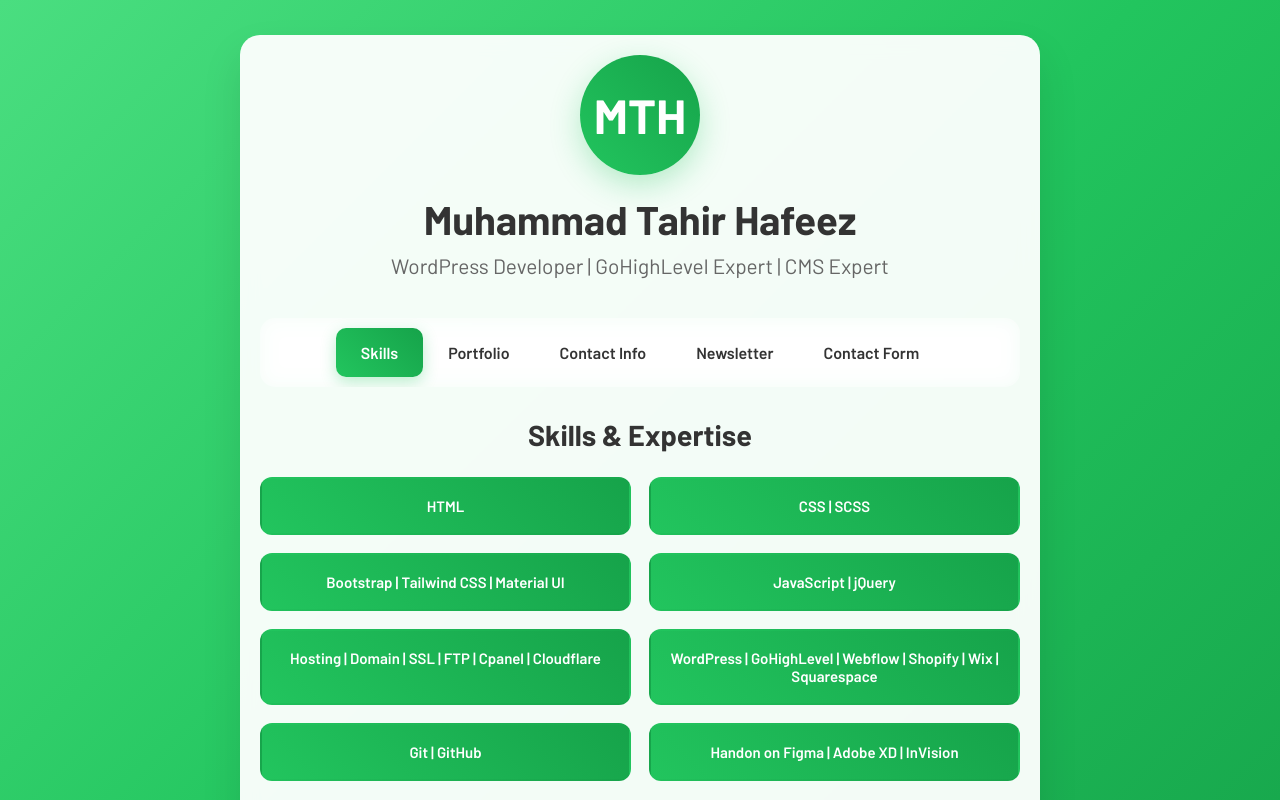
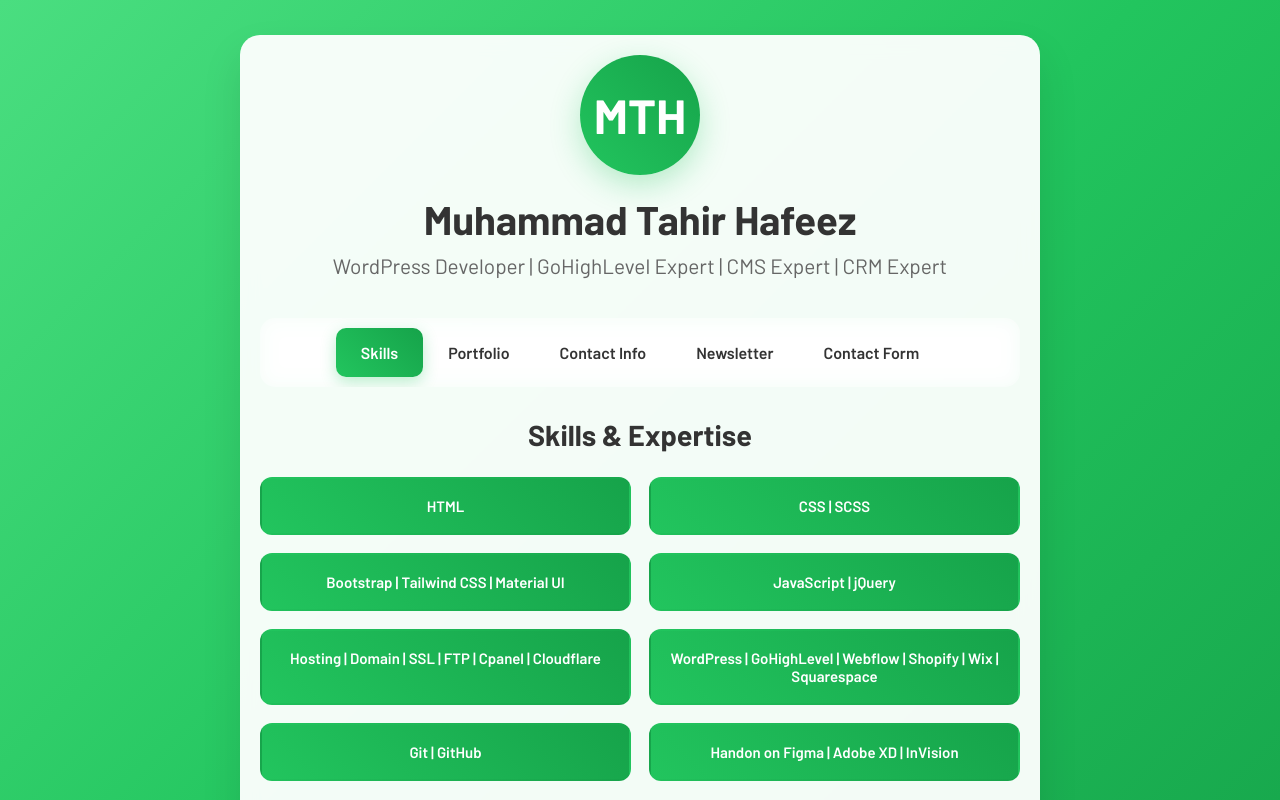
Before and after one commit to tahir1032/Tahir-Portfolio, a plain HTML site: page index.html in a window 1280 px wide. Shown: the top 800 px of the page. Drawn offline with Linux system fonts and the light colour scheme.

Commit message:
Update index.html

```diff
--- a/index.html
+++ b/index.html
@@ -494,7 +494,7 @@
         <div class="header">
             <div class="profile-img">MTH</div>
             <h1 class="name">Muhammad Tahir Hafeez</h1>
-            <p class="title">WordPress Developer | GoHighLevel Expert | CMS Expert</p>
+            <p class="title">WordPress Developer | GoHighLevel Expert | CMS Expert | CRM Expert</p>
         </div>
 
         <!-- Tab Navigation -->
```
